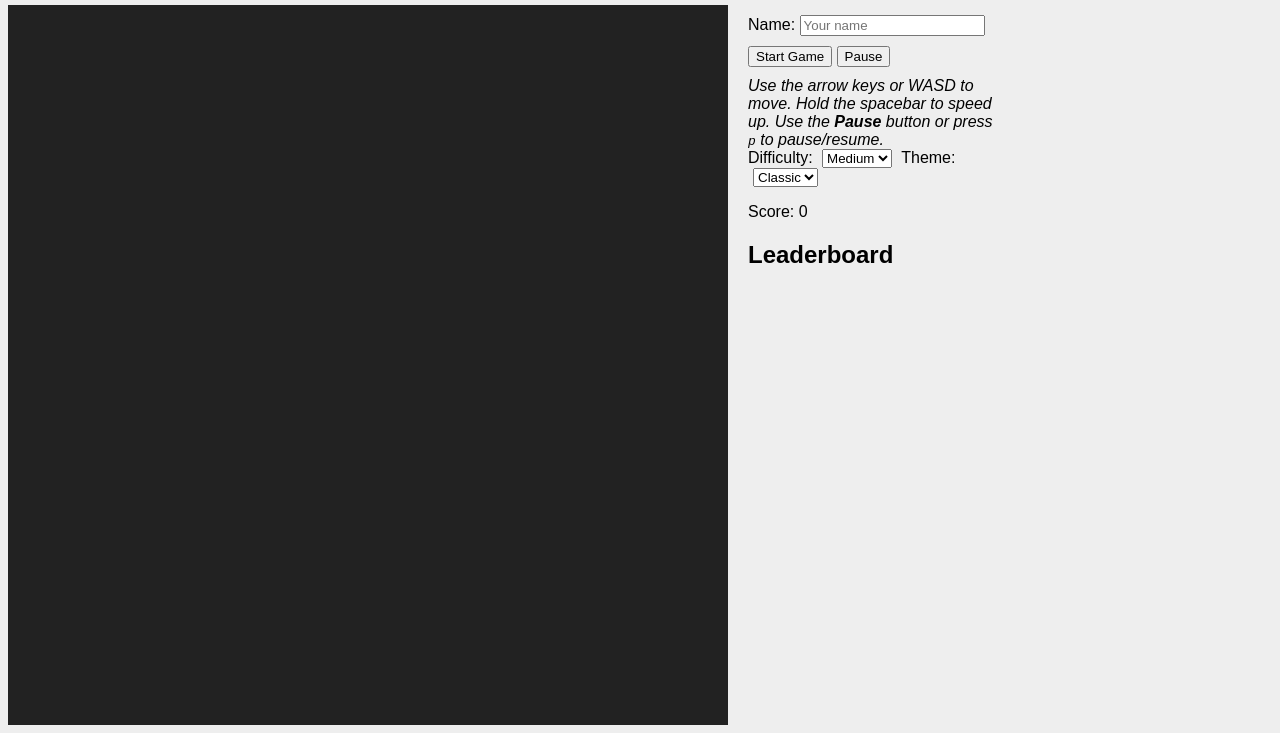
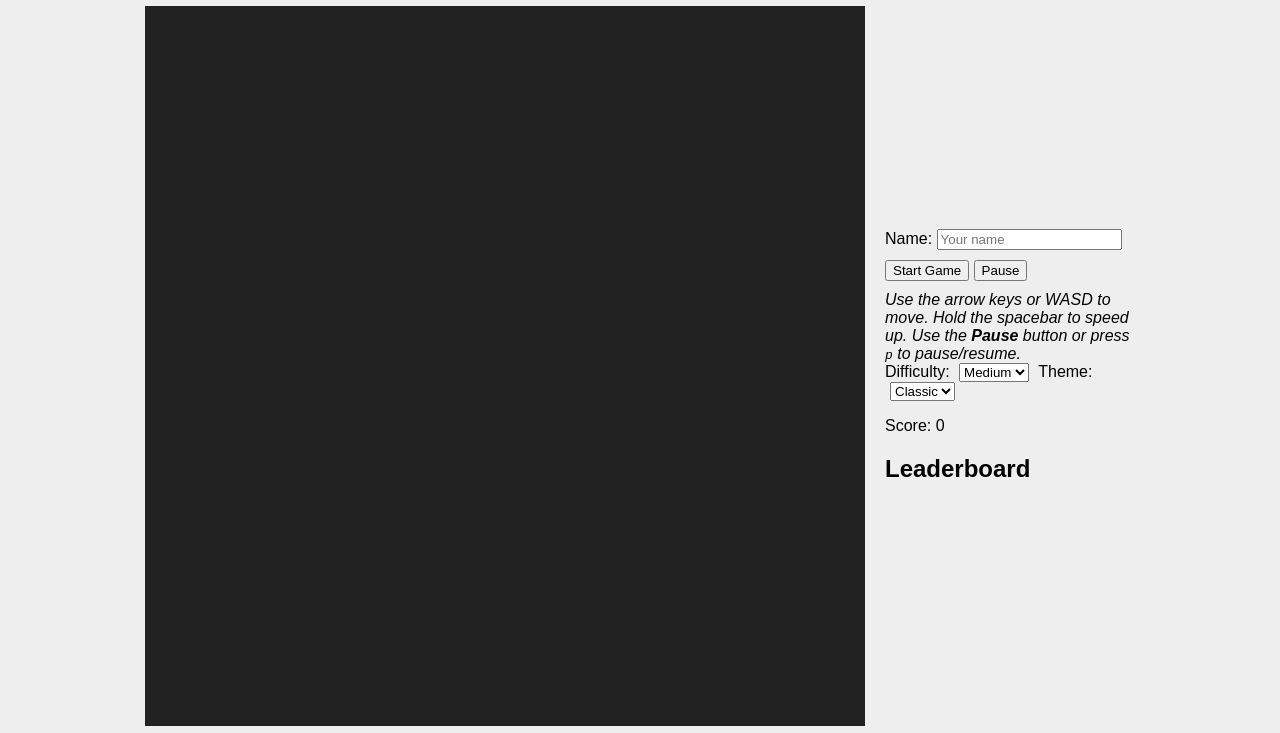
Before and after one commit to BenGothard/snek, a website: page index.html in a window 1280 px wide. Shown: the part 73-806 px from the top of the page. Drawn offline with Linux system fonts and the light colour scheme; no server answers.

Commit message:
Center page layout

```diff
--- a/style.css
+++ b/style.css
@@ -3,10 +3,19 @@ body {
   text-align: center;
   background: #eee;
   position: relative;
+  margin: 0;
+  min-height: 100vh;
+  display: flex;
+  flex-direction: column;
+  justify-content: center;
+  align-items: center;
 }
 
 #layout {
-  display: block;
+  display: flex;
+  flex-direction: column;
+  justify-content: center;
+  align-items: center;
 }
 
 #game-wrapper {
@@ -103,9 +112,9 @@ h1 {
 
 @media (min-width: 800px) {
   #layout {
-    display: flex;
+    flex-direction: row;
     justify-content: center;
-    align-items: flex-start;
+    align-items: center;
   }
   #sidebar {
     text-align: left;
```
